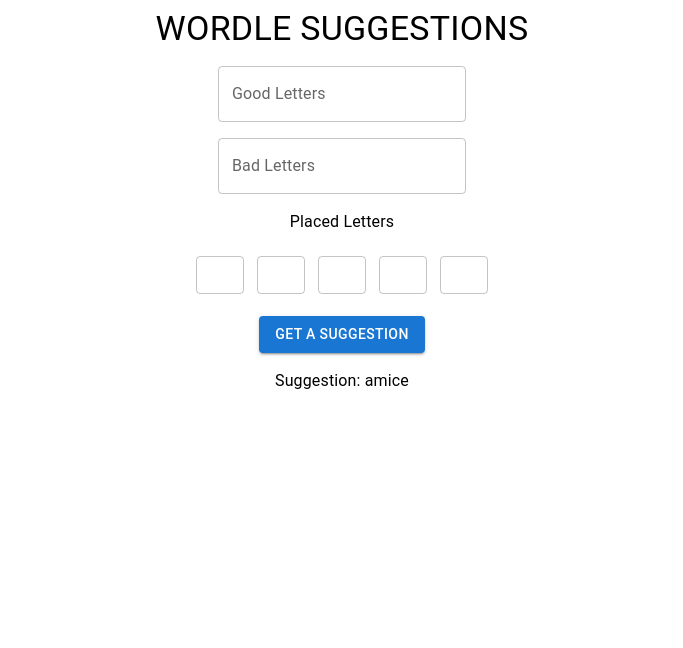
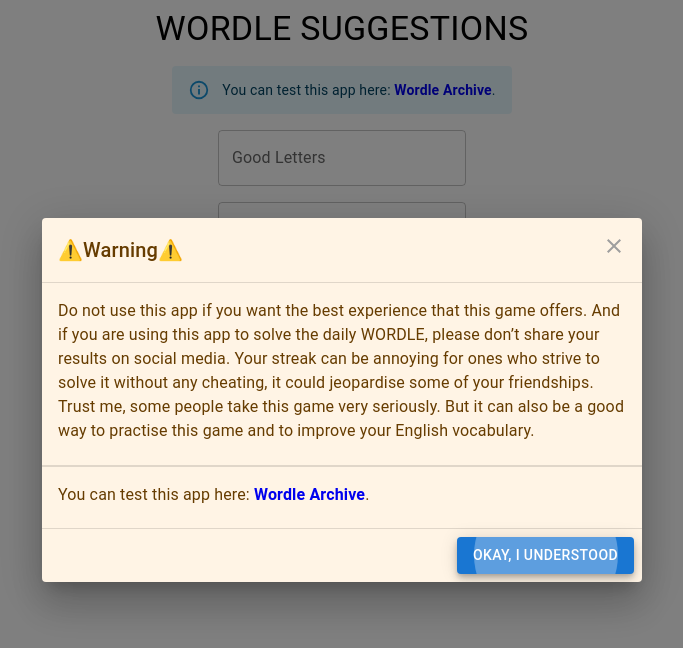
Before and after one commit to kulcsarrudolf/wordle-suggestions, a React (Create React App) app: page / in a window 1280 px wide. Shown: the top 648 px of the page, without its empty margins (298-981 px from the left). Built offline with nearby package versions, Linux system fonts and the light colour scheme.

Commit message:
Before use this app warning

```diff
--- a/package.json
+++ b/package.json
@@ -16,7 +16,6 @@
         "@types/node": "^12.0.0",
         "@types/react": "^17.0.0",
         "@types/react-dom": "^17.0.0",
-        "fs": "^0.0.1-security",
         "react": "^17.0.2",
         "react-copy-to-clipboard": "^5.0.4",
         "react-dom": "^17.0.2",
--- a/src/components/Main.tsx
+++ b/src/components/Main.tsx
@@ -1,6 +1,7 @@
 import { useEffect, useState } from 'react';
-import { Grid, Typography } from '@mui/material';
+import { Alert, Grid, Typography } from '@mui/material';
 
+import Warning from './Warning';
 import Letters from './Letters';
 import PlacedLetters from './PlacedLetters';
 import Suggestions from './Suggestions';
@@ -11,7 +12,6 @@
   const [goodLetters, setGoodLetters] = useState<Array<string>>([]);
   const [badLetters, setBadLetters] = useState<Array<string>>([]);
   const [placedLetters, setPlacedLetters] = useState<any>([]);
-  const [yellowLetters, setYellowLetters] = useState<Array<any>>([]);
 
   const [suggestions, setSuggestions] = useState<Array<string>>([]);
 
@@ -22,8 +22,24 @@
   return (
     <>
       <Grid container direction="column" justifyContent="center" alignItems="center" spacing={2}>
+        <Warning />
         <Grid item>
           <Typography variant="h4">WORDLE SUGGESTIONS</Typography>
+        </Grid>
+
+        <Grid item>
+          <Alert severity="info">
+            You can test this app here:{' '}
+            <a
+              rel="noopener noreferrer"
+              href="https://www.devangthakkar.com/wordle_archive/"
+              target="_blank"
+              style={{ textDecoration: 'none', fontWeight: 'bold' }}
+            >
+              Wordle Archive
+            </a>
+            .
+          </Alert>
         </Grid>
 
         <Letters title="Good Letters" letters={goodLetters} setLetters={setGoodLetters} />
--- /dev/null
+++ b/src/components/Warning.tsx
@@ -0,0 +1,95 @@
+import { useState } from 'react';
+import Button from '@mui/material/Button';
+import { styled } from '@mui/material/styles';
+import Dialog from '@mui/material/Dialog';
+import DialogTitle from '@mui/material/DialogTitle';
+import DialogContent from '@mui/material/DialogContent';
+import DialogActions from '@mui/material/DialogActions';
+import IconButton from '@mui/material/IconButton';
+import CloseIcon from '@mui/icons-material/Close';
+import Typography from '@mui/material/Typography';
+
+const WARNING_MESSAGE_TEXT = `Do not use this app if you want the best experience that this game offers. And if you are using this app to solve the daily WORDLE, please don’t share your results on social media. Your streak can be annoying for ones who strive to solve it without any cheating, it could jeopardise some of your friendships. Trust me, some people take this game very seriously. But it can also be a good way to practise this game and to improve your English vocabulary.`;
+
+const BootstrapDialog = styled(Dialog)(({ theme }) => ({
+  '& .MuiPaper-root': {
+    backgroundColor: 'rgb(255, 244, 229)',
+    color: 'rgb(102, 60, 0)',
+  },
+  '& .MuiDialogContent-root': {
+    padding: theme.spacing(2),
+  },
+  '& .MuiDialogActions-root': {
+    padding: theme.spacing(1),
+  },
+}));
+
+export interface DialogTitleProps {
+  id: string;
+  children?: React.ReactNode;
+  onClose: () => void;
+}
+
+const BootstrapDialogTitle = (props: DialogTitleProps) => {
+  const { children, onClose } = props;
+
+  return (
+    <DialogTitle sx={{ m: 0, p: 2 }}>
+      {children}
+      {onClose ? (
+        <IconButton
+          aria-label="close"
+          onClick={onClose}
+          sx={{
+            position: 'absolute',
+            right: 8,
+            top: 8,
+            color: (theme) => theme.palette.grey[500],
+          }}
+        >
+          <CloseIcon />
+        </IconButton>
+      ) : null}
+    </DialogTitle>
+  );
+};
+
+export default function CustomizedDialogs() {
+  const [open, setOpen] = useState(true);
+
+  const handleClose = () => {
+    setOpen(false);
+  };
+
+  return (
+    <>
+      <BootstrapDialog onClose={handleClose} aria-labelledby="customized-dialog-title" open={open}>
+        <BootstrapDialogTitle id="customized-dialog-title" onClose={handleClose}>
+          ⚠️Warning⚠️
+        </BootstrapDialogTitle>
+        <DialogContent dividers>
+          <Typography gutterBottom>{WARNING_MESSAGE_TEXT}</Typography>
+        </DialogContent>
+        <DialogContent dividers>
+          <Typography gutterBottom>
+            You can test this app here:{' '}
+            <a
+              rel="noopener noreferrer"
+              href="https://www.devangthakkar.com/wordle_archive/"
+              target="_blank"
+              style={{ textDecoration: 'none', fontWeight: 'bold' }}
+            >
+              Wordle Archive
+            </a>
+            .
+          </Typography>
+        </DialogContent>
+        <DialogActions>
+          <Button variant="contained" autoFocus onClick={handleClose}>
+            Okay, I understood
+          </Button>
+        </DialogActions>
+      </BootstrapDialog>
+    </>
+  );
+}
```
Also changed, not shown: 1 other file (tests, documents, lock files or other folders).
